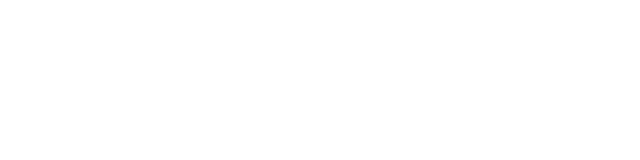
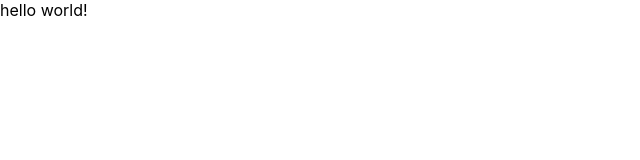
Before and after one commit to mcbrooks95/netlifynewtest, a React (Create React App) app: page / in a window 1280 px wide. Shown: the top 160 px of the page, without its empty margins (0-640 px from the left). Built offline with nearby package versions, Linux system fonts and the light colour scheme.

Commit message:
added simple hello world test

```diff
--- a/src/index.js
+++ b/src/index.js
@@ -36,7 +36,7 @@
         <div>
           <Route path="/login" component={LoginParent} />
           <Route path="/user" component={User} />
-          {/* <Route path="" component={App} /> */}
+          <Route path="/" component={() => (<div>hello world!</div>)} />
         </div>
     </Router>
   </ApolloProvider>
```
